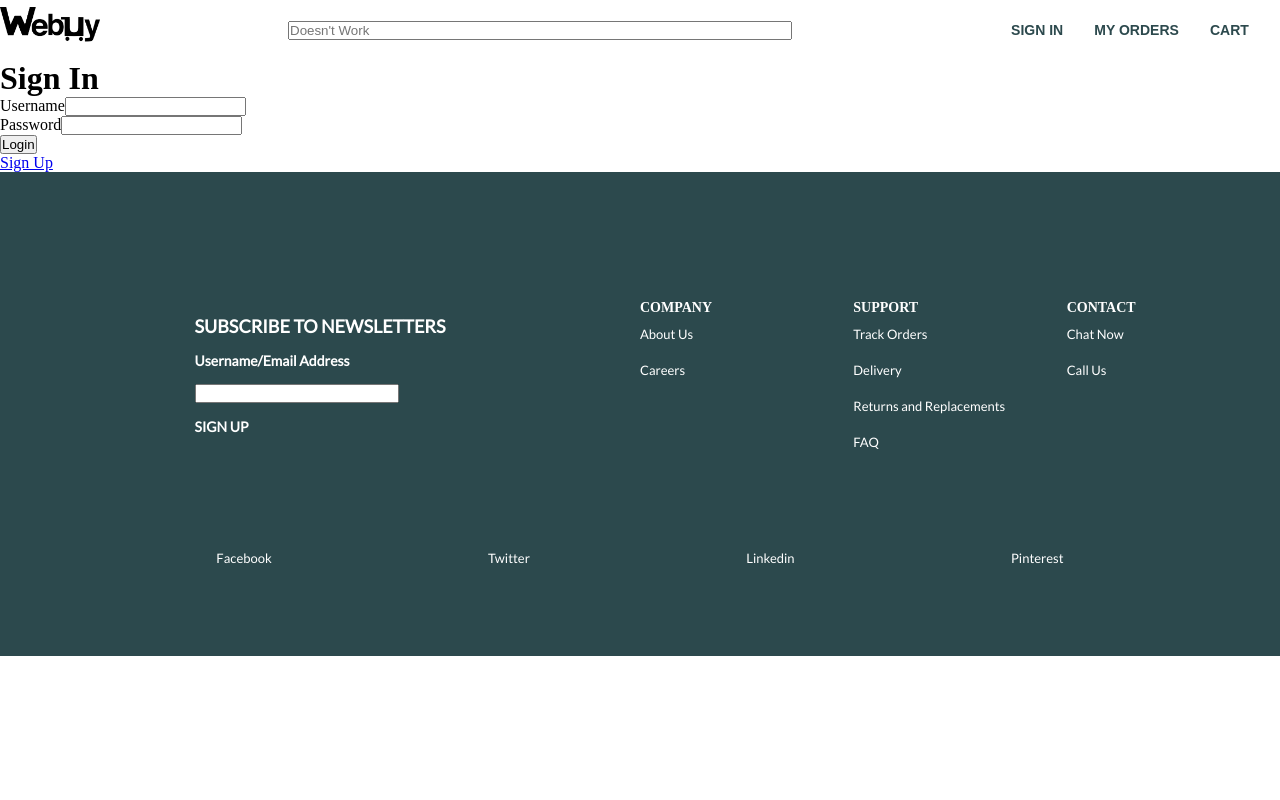
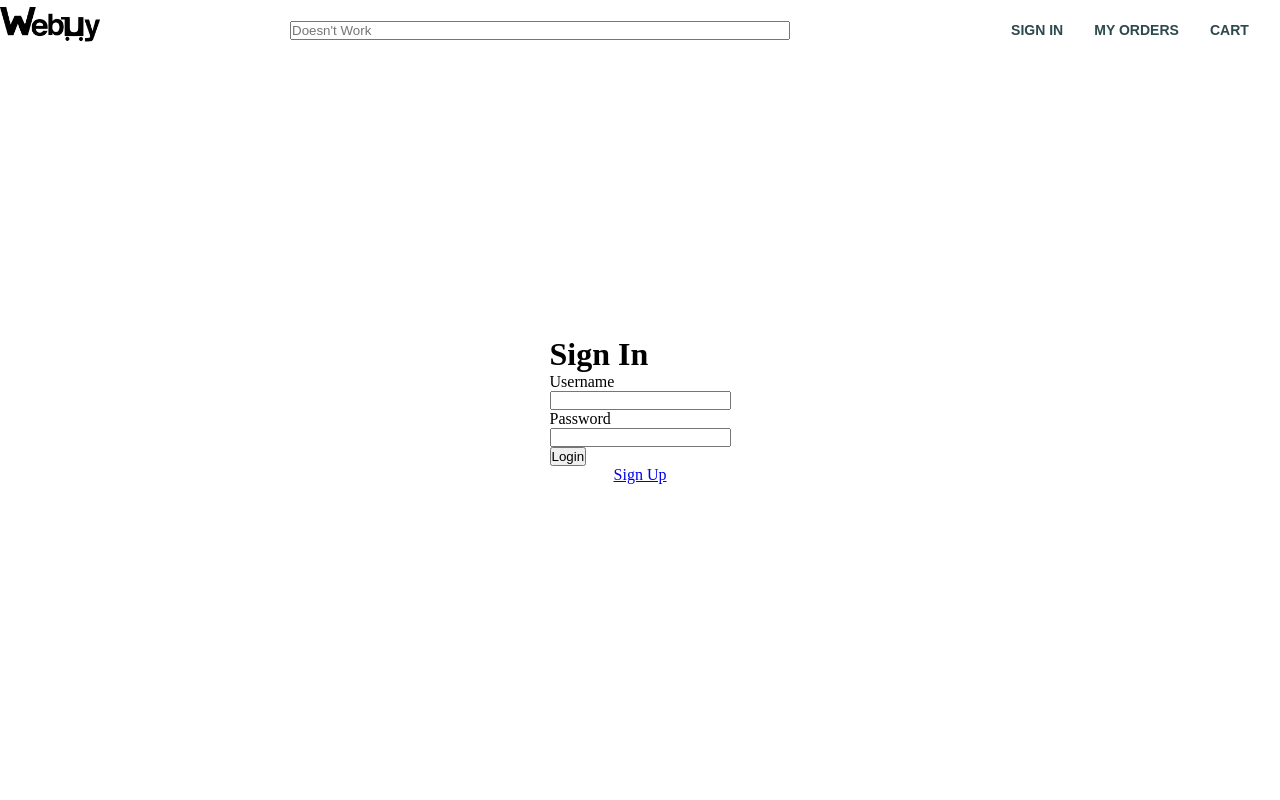
Before and after one commit to jolouie7/webuy-frontend, a React (Create React App) app: page /signin in a window 1280 px wide. Shown: the top 800 px of the page. Built offline with nearby package versions, Linux system fonts and the light colour scheme; no server answers; the HTML template or start-up script is replaced by a standard one; what react-stripe-elements would draw is missing.

Commit message:
positioned signin

```diff
--- a/src/components/HomePage.js
+++ b/src/components/HomePage.js
@@ -19,7 +19,7 @@ class HomePage extends Component {
         {/* {console.log(this.props.currentUser)} */}
         <div id="main-page">
           <ItemDeals />
-          {this.props.categories.map(category => (
+          {this.props.categories.slice(0, 4).map(category => (
             <ItemCarousel category={category} />
           ))}
         </div>
--- a/src/components/signIn.js
+++ b/src/components/signIn.js
@@ -2,6 +2,7 @@ import React, { Component } from "react";
 import { connect } from "react-redux";
 import signIn from "../actions/signIn";
 import { Link } from "react-router-dom";
+import "../styles/SignInStyle.scss"
 
 class SignIn extends Component {
   state = {
@@ -23,7 +24,8 @@ class SignIn extends Component {
   render() {
     // console.log(this.props)
     return (
-      <div>
+      <div className="signin__container">
+        <div className="inner__container">
           <form
             onSubmit={e => {
               this.props.signIn(e, this.state, this.props.history);
@@ -32,6 +34,7 @@ class SignIn extends Component {
             <h1>Sign In</h1>
 
             <label>Username</label>
+            <br />
             <input
               name="username"
               value={this.state.username}
@@ -40,6 +43,7 @@ class SignIn extends Component {
             <br />
 
             <label>Password</label>
+            <br />
             <input
               type="password"
               name="password"
@@ -50,7 +54,10 @@ class SignIn extends Component {
 
             <input type="submit" value="Login" />
           </form>
+          <div className="signup__container">
             <Link to="/signup">Sign Up</Link>
+          </div>
+        </div>
       </div>
     );
   }
--- a/src/styles/App.scss
+++ b/src/styles/App.scss
@@ -1,4 +1,5 @@
 * {
   margin: 0;
   padding: 0;
+  box-sizing: border-box;
 }
--- a/src/styles/Footer.scss
+++ b/src/styles/Footer.scss
@@ -15,7 +15,7 @@
   // grid-template-rows: repeat(7, 1fr);
 
   // grid-auto-rows: 100px;
-  padding-top: 10%;
+  padding-top: 5%;
   p, a {
     color: white;
   }
@@ -91,6 +91,8 @@
 
   input {
     width: 200px;
+    outline: none;
+    border-radius: 3px;
   }
   p {
     margin: 15px 0;
--- a/src/styles/SignInStyle.scss
+++ b/src/styles/SignInStyle.scss
@@ -0,0 +1,15 @@
+.signin__container {
+  display: flex;
+  justify-content: center;
+  align-items: center;
+  height: 100vh;
+
+  .inner__container {
+    padding: 0 0 100px 0;
+    display: flex;
+    // justify-content: center;
+    align-items: center;
+    flex-direction: column;
+    // text-align: left;
+  }
+}
```
Lines whose indentation alone changed are shown as unchanged.
